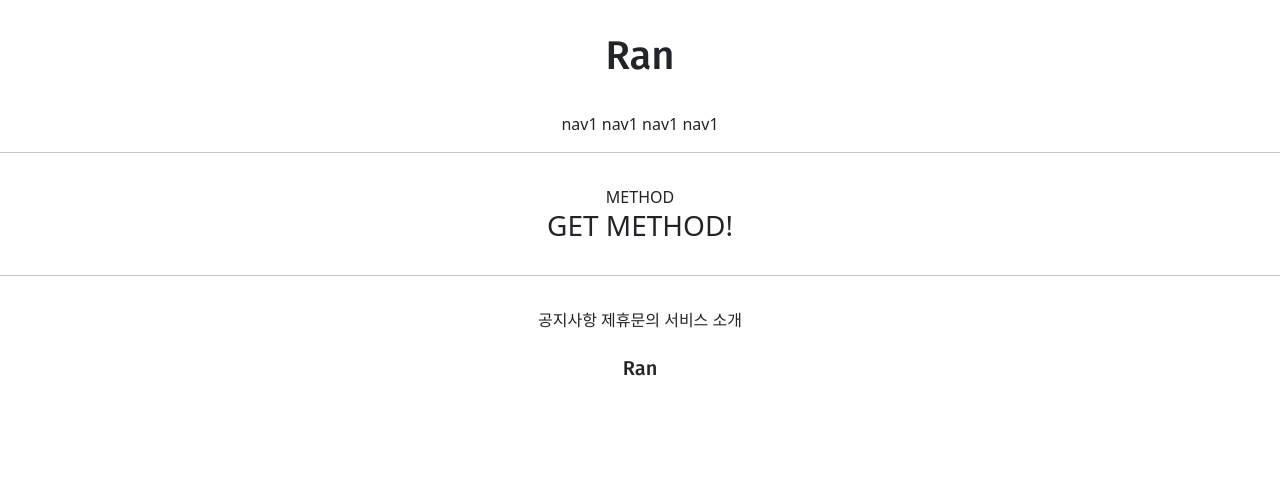
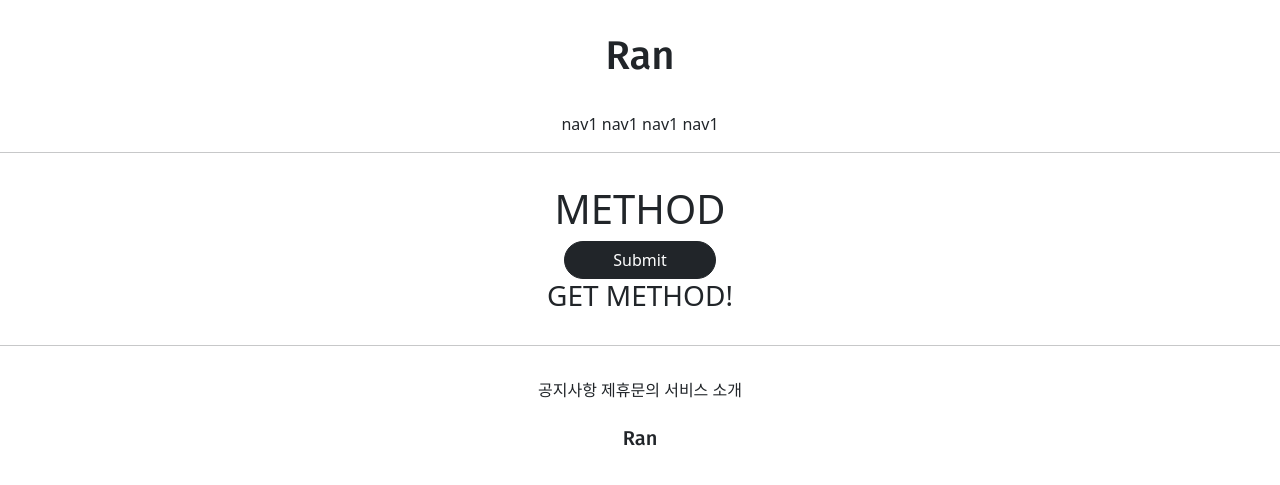
Before and after one commit to lauren0914/project2, a Django app: page /account/hello_world/ in a window 1280 px wide. Shown: the top 485 px of the page. Run offline with Django 3.2, Linux system fonts and the light colour scheme; parts of the project's set-up code (start-up, migrations or seed data) failed here and were passed over.

Commit message:
7/8 project2 commit 3

```diff
--- a/accountapp/templates/accountapp/hello_world.html
+++ b/accountapp/templates/accountapp/hello_world.html
@@ -2,15 +2,13 @@
 {#base.html 을 가져와서 사용하겠다. 상속같은 느낌#}
 
 {% block content %}
-
-    <div style="margin: 2rem; text-align: center;"
+    <div style="margin: 2rem; text-align: center;">
         <h1>METHOD</h1>
-
+        <form action="/account/hello_world/" method="post">
+            {% csrf_token %}
+            <input type="submit" class="btn btn-dark rounded-pill px-5">
+        </form>
         <h3>{{  text   }}</h3>
-
-
     </div>
 
-
-
 {% endblock %}
--- a/accountapp/views.py
+++ b/accountapp/views.py
@@ -7,6 +7,6 @@ def hello_world(request):
     if request.method == 'POST':
         return render(request, 'accountapp/hello_world.html',
                       context={'text': 'POST METHOD!'})
-    else :
+    else:
         return render(request, 'accountapp/hello_world.html',
-                      context={'text':'GET METHOD!'})
+                      context={'text': 'GET METHOD!'})
```
